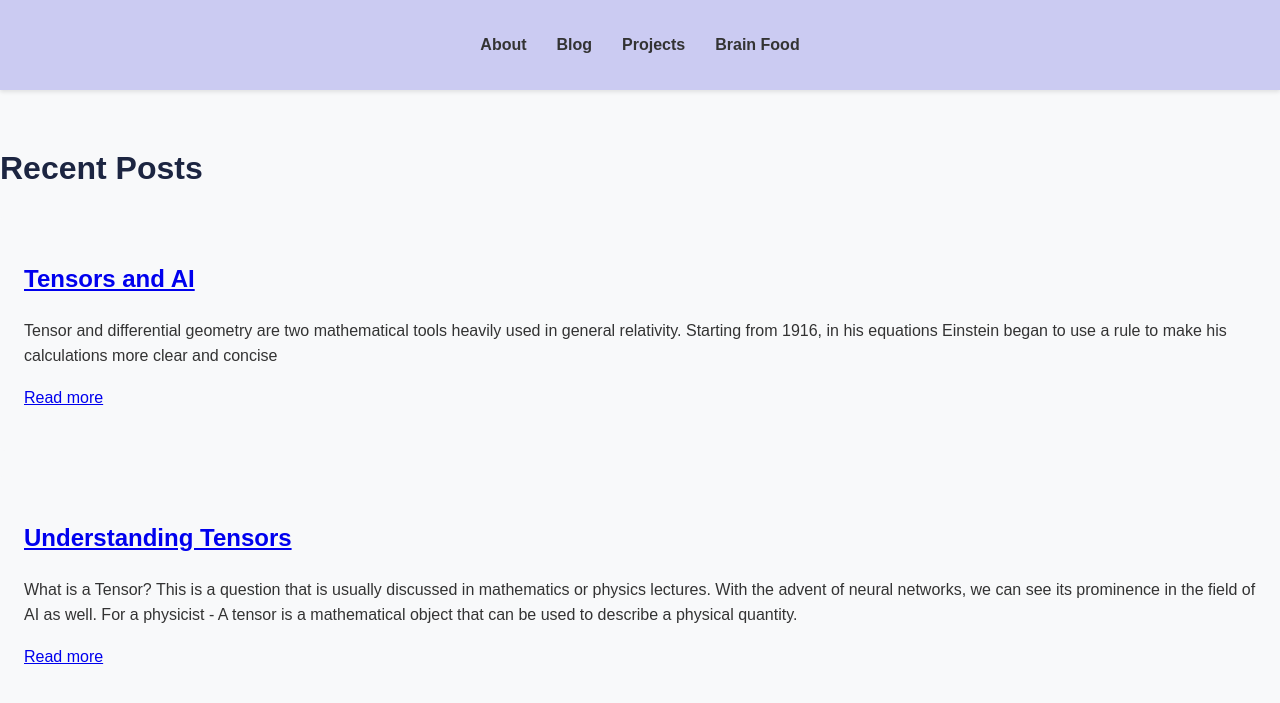
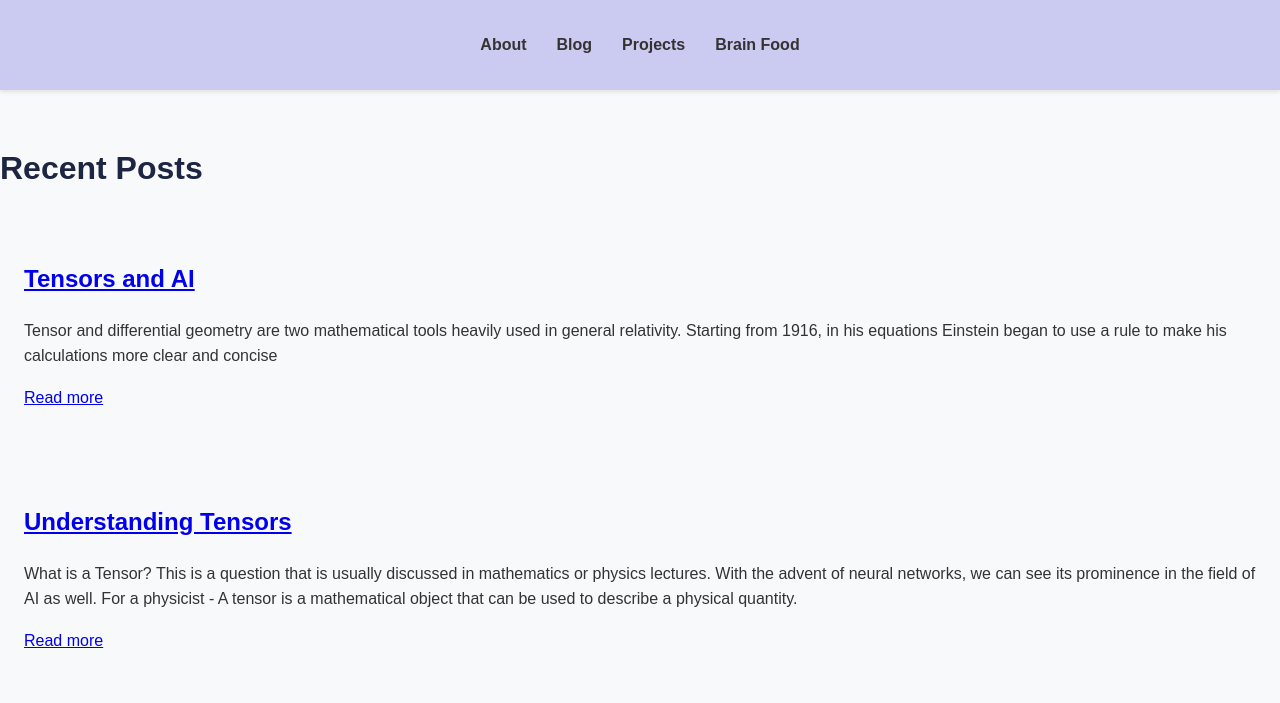
Before and after one commit to adhikarinarayan/adhikarinarayan.github.io, a Jekyll site: the page built from blog.md, in a window 1280 px wide. Shown: the top 703 px of the page. Built offline with Jekyll 4.4.1, drawn with Linux system fonts in a browser that asks for light colours.

Commit message:
Update styles.css

```diff
--- a/assets/css/styles.css
+++ b/assets/css/styles.css
@@ -84,7 +84,7 @@ h1, h2, h3 {
 article {
     background-color: #f8f9fa;
     padding: 1.5rem;
-    margin-bottom: 1.5rem;
+    margin-bottom: 0.5rem;
     border-radius: 5px;
     transition: transform 0.3s ease;
 }
```
